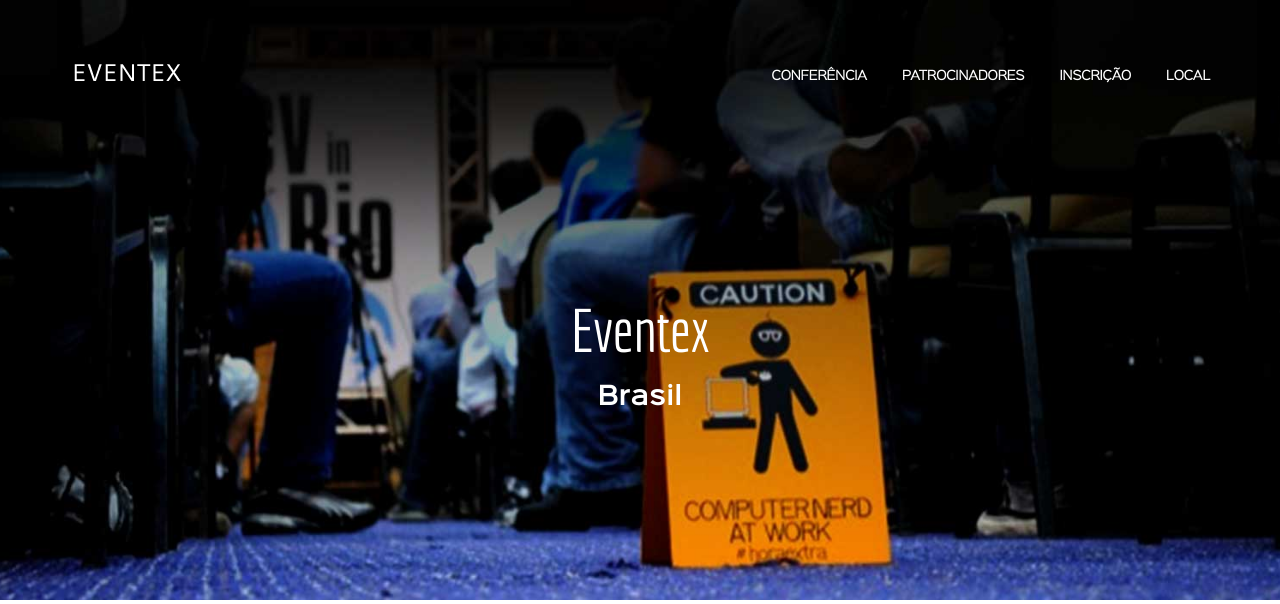
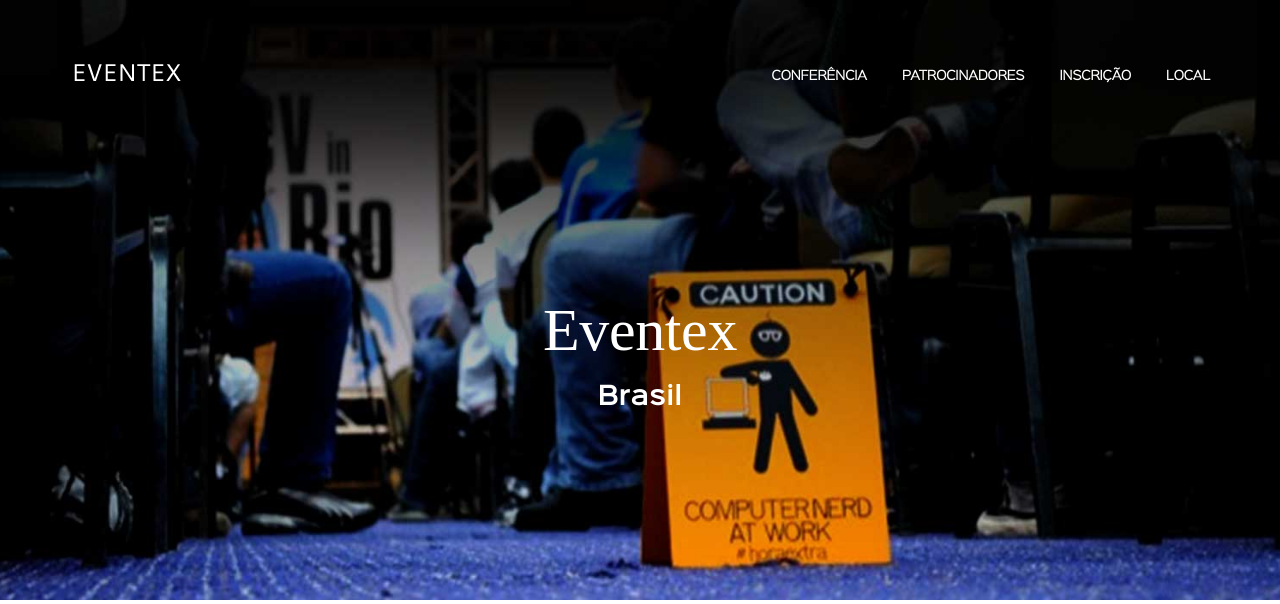
Before and after one commit to vroxo/wttd, a Django app: page / in a window 1280 px wide. Shown: the top 604 px of the page. Run offline with Django 3.2, Linux system fonts and the light colour scheme; some libraries are stand-ins or nearby versions.

Commit message:
Fix google font

```diff
--- a/eventex/core/templates/index.html
+++ b/eventex/core/templates/index.html
@@ -18,7 +18,7 @@
         <link rel="stylesheet" href="{% static 'css/basalstyle/style.min.css'%}">
         <link rel="stylesheet" href="{% static 'css/main.css'%}">
 
-        <link href='http://fonts.googleapis.com/css?family=Economica:400,700' rel='stylesheet' type='text/css'>
+        <link href='http://fonts.googleapis.com/css?family=Titillium+Web:400,700' rel='stylesheet' type='text/css'>
 
         <script src="https://maps.googleapis.com/maps/api/js?key=AIzaSyDlEliYLSbkCYfD3vKS6nhCYeCmijoTaTo" type="text/javascript"></script>
 
```
